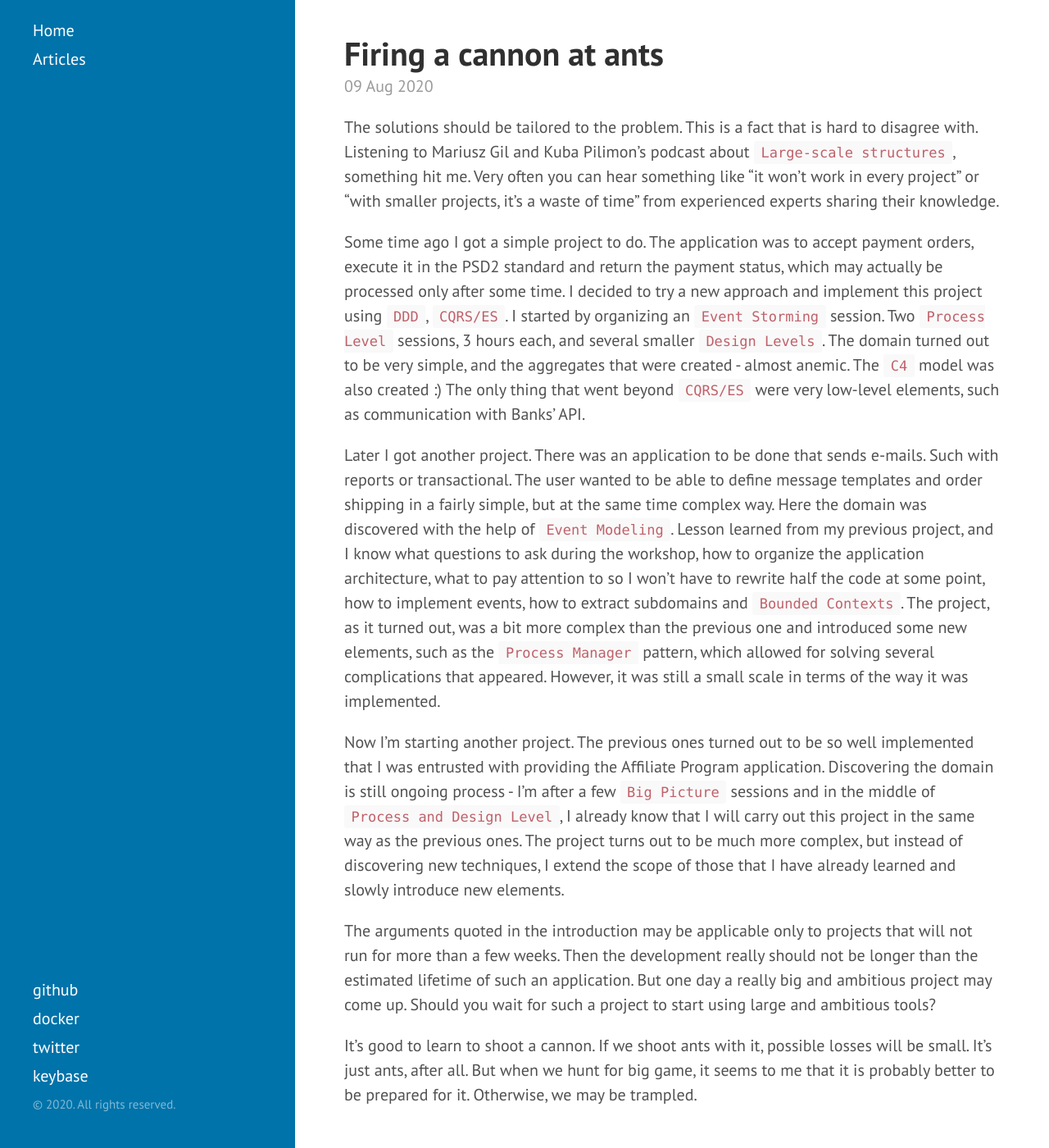
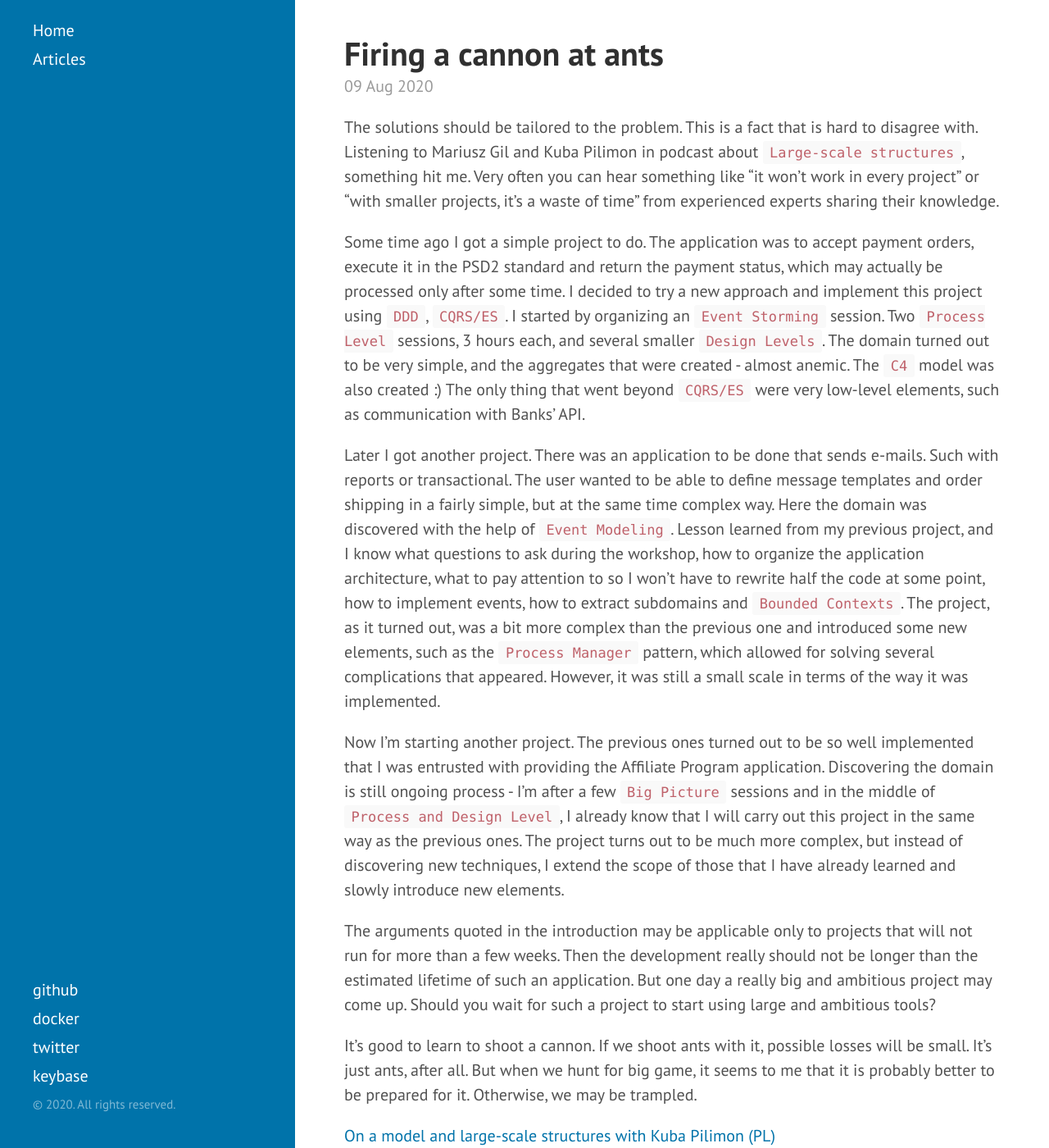
Before and after one commit to unixslayer/unixslayer.github.io, a Jekyll site: the page built from _posts/2020-08-09-firing-a-cannon-at-ants.markdown, in a window 1280 px wide and 1400 px high. Shown: the whole window at 82% size. Built offline with Jekyll 4.4.1, drawn with Linux system fonts in a browser that asks for light colours; comment, search, counter and statistics services are not loaded.

Commit message:
link to bsd

```diff
--- a/_posts/2020-08-09-firing-a-cannon-at-ants.markdown
+++ b/_posts/2020-08-09-firing-a-cannon-at-ants.markdown
@@ -6,7 +6,7 @@ categories: [Developer workshop]
 tags: [DDD, CQRS, Event Sourcing, Event Storming, Event Modeling, workshop]
 ---
 
-The solutions should be tailored to the problem. This is a fact that is hard to disagree with. Listening to Mariusz Gil and Kuba Pilimon's podcast about `Large-scale structures`, something hit me. Very often you can hear something like "it won't work in every project" or "with smaller projects, it's a waste of time" from experienced experts sharing their knowledge.
+The solutions should be tailored to the problem. This is a fact that is hard to disagree with. Listening to Mariusz Gil and Kuba Pilimon in podcast about `Large-scale structures`, something hit me. Very often you can hear something like "it won't work in every project" or "with smaller projects, it's a waste of time" from experienced experts sharing their knowledge.
 
 Some time ago I got a simple project to do. The application was to accept payment orders, execute it in the PSD2 standard and return the payment status, which may actually be processed only after some time. I decided to try a new approach and implement this project using `DDD`, `CQRS/ES`. I started by organizing an `Event Storming` session. Two `Process Level` sessions, 3 hours each, and several smaller `Design Levels`. The domain turned out to be very simple, and the aggregates that were created - almost anemic. The `C4` model was also created :) The only thing that went beyond `CQRS/ES` were very low-level elements, such as communication with Banks' API.
 
@@ -17,3 +17,5 @@ Now I'm starting another project. The previous ones turned out to be so well imp
 The arguments quoted in the introduction may be applicable only to projects that will not run for more than a few weeks. Then the development really should not be longer than the estimated lifetime of such an application. But one day a really big and ambitious project may come up. Should you wait for such a project to start using large and ambitious tools?
 
 It's good to learn to shoot a cannon. If we shoot ants with it, possible losses will be small. It's just ants, after all. But when we hunt for big game, it seems to me that it is probably better to be prepared for it. Otherwise, we may be trampled.
+
+[On a model and large-scale structures with Kuba Pilimon (PL)](https://bettersoftwaredesign.pl/episodes/9)
```
